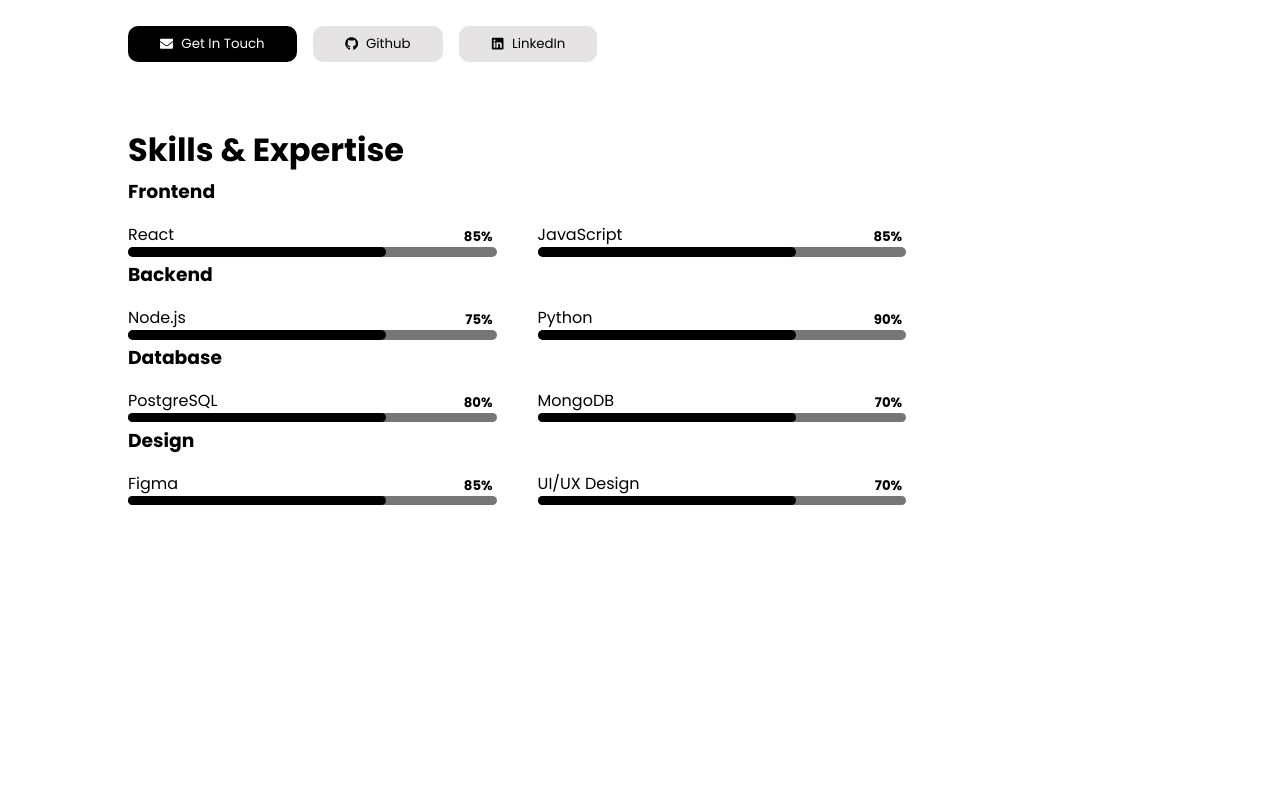
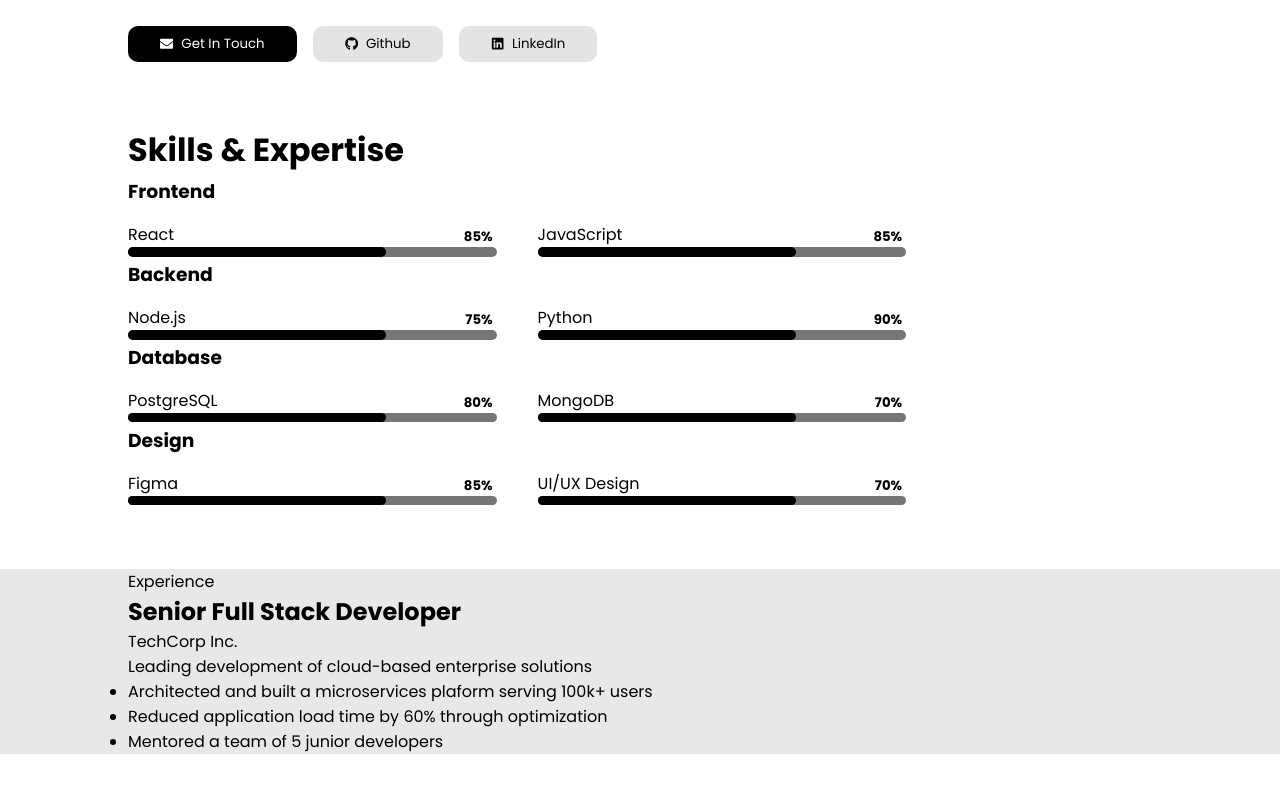
Before and after one commit to davy-odua/Resume., a React (Vite) app: page / in a window 1280 px wide. Shown: the part 338-1130 px from the top of the page. Before the commit the page ends 907 px from the top, so only its background shows below. Built offline with nearby package versions, Linux system fonts and the light colour scheme.

Commit message:
added the experience  element

```diff
--- a/src/App.css
+++ b/src/App.css
@@ -0,0 +1,3 @@
+.experience-section{
+    background: #e9e8e8;
+}
--- a/src/App.jsx
+++ b/src/App.jsx
@@ -2,6 +2,7 @@ import './App.css'
 import Navbar from './components/Navbar.jsx'
 import Home from './components/Home.jsx'
 import Skills from './components/Skills.jsx'
+import Experience from './components/Experience.jsx'
 
 function App() {
 
@@ -16,6 +17,9 @@ function App() {
       <Skills skillTitle="Database" leftTech="PostgreSQL" leftPercent="80%" rightTech="MongoDB" rightPercent="70%"  />
       <Skills skillTitle="Design" leftTech="Figma" leftPercent="85%" rightTech="UI/UX Design" rightPercent="70%"  />
     </div>
+    <div className="experience-section">
+      <Experience />
+    </div>
     </>
   )
 }
--- /dev/null
+++ b/src/components/Experience.jsx
@@ -0,0 +1,24 @@
+
+const Experience = () => {
+  return (
+    <>
+    <div className="experience gap">
+        <p>Experience</p>
+        <div className="role">
+            <h2>Senior Full Stack Developer</h2>
+            <p>
+            TechCorp Inc. <br />
+            Leading development of cloud-based enterprise solutions
+            </p>
+            <ul>
+                <li>Architected and built a microservices plaform serving 100k+ users</li>
+                <li>Reduced application load time by 60% through optimization</li>
+                <li>Mentored a team of 5 junior developers</li>
+            </ul>
+        </div>
+    </div>
+    </>
+  )
+}
+
+export default Experience;
--- a/src/components/components.css
+++ b/src/components/components.css
@@ -96,3 +96,6 @@
         padding: 0.5rem 0;
     }
 }
+
+
+/* Experience */
```
